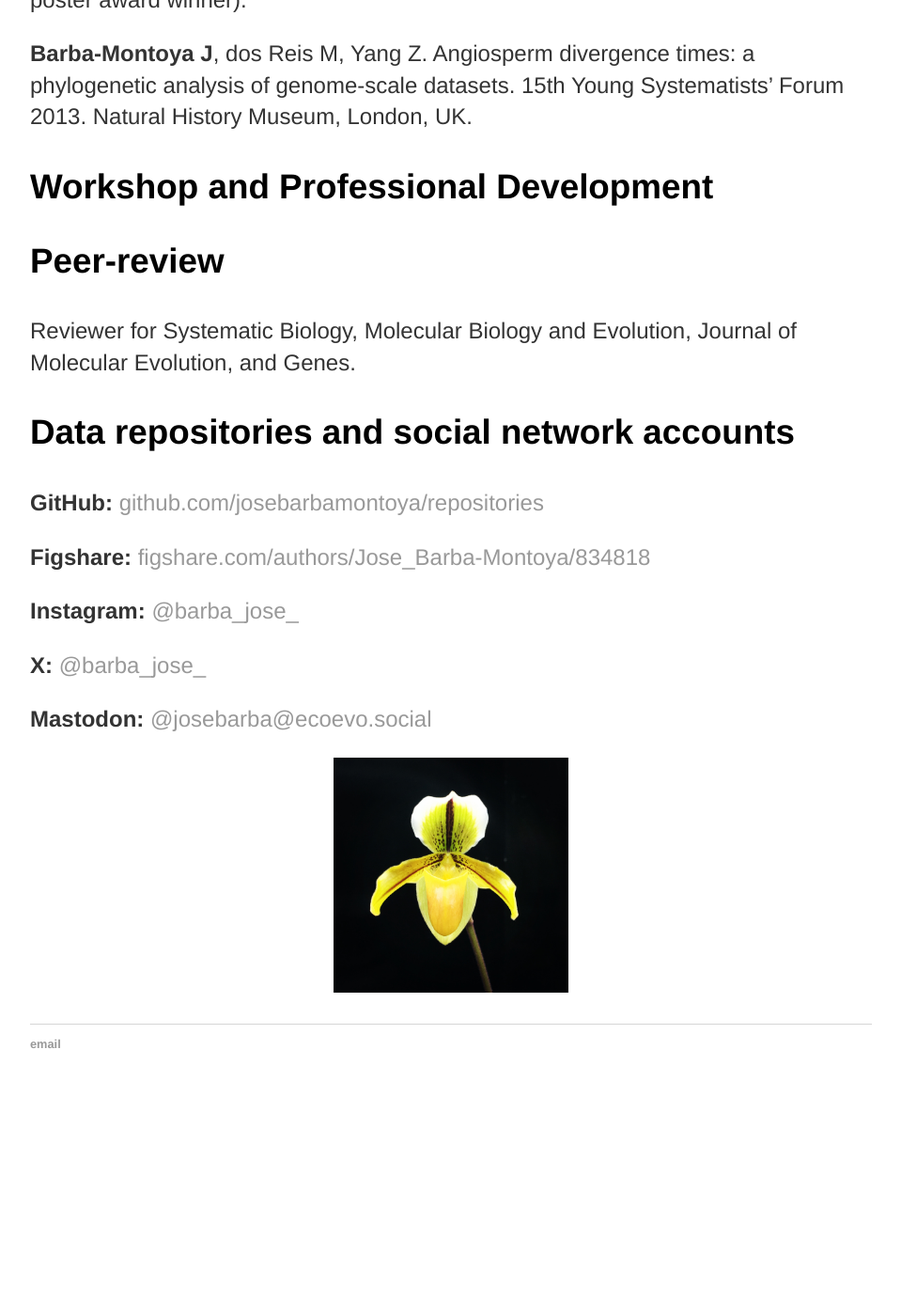
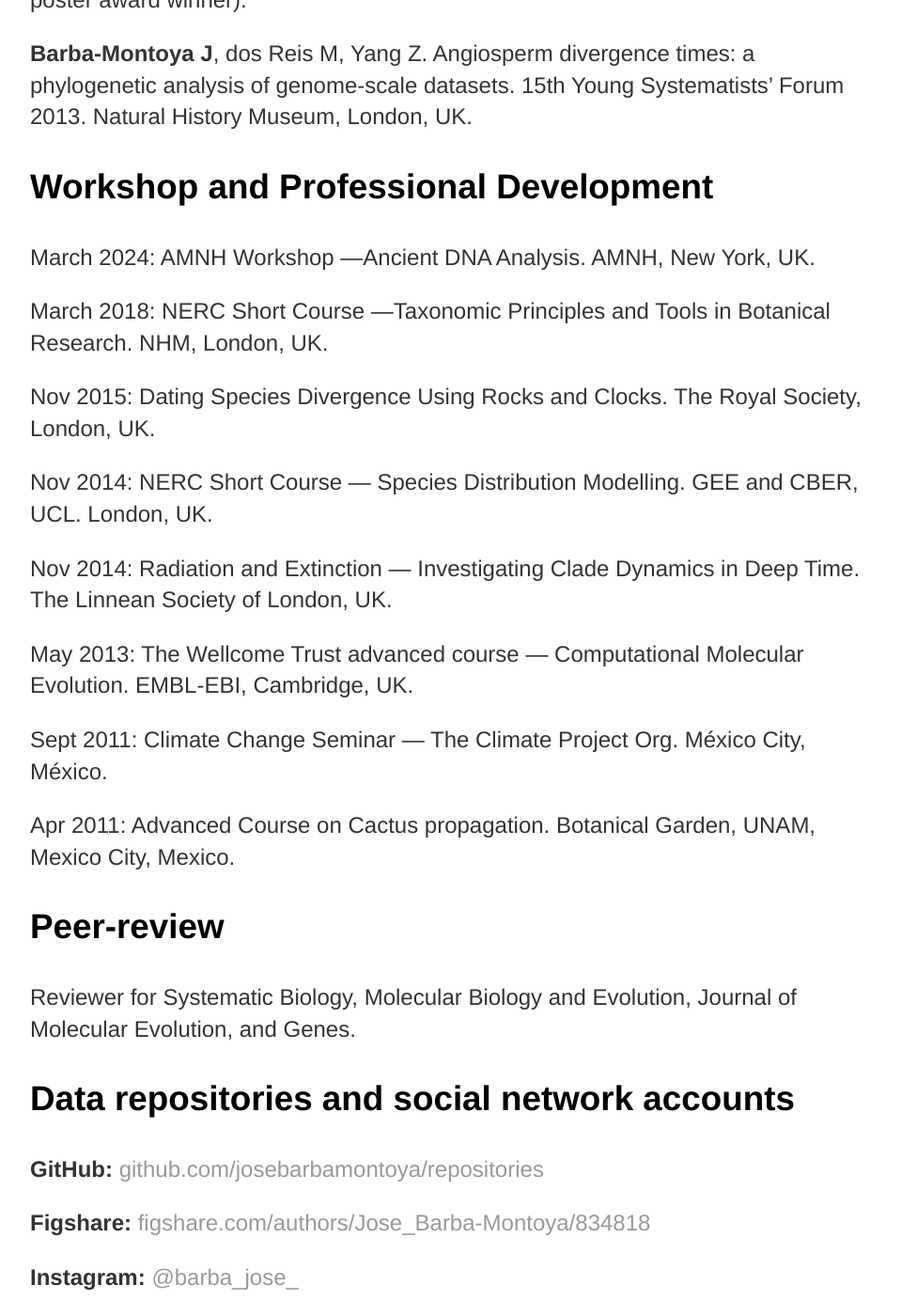
Before and after one commit to josebarbamontoya/josebarbamontoya.github.io, a Jekyll site: the page built from about/index.html, in a window 1280 px wide and 1400 px high, scrolled down 5235 px. Shown: the whole window at 94% size, without its empty margins (160-1119 px from the left). Built offline with Jekyll 4.4.1, drawn with Linux system fonts in a browser that asks for light colours; before the commit the page ends 6415 px from its top, so only the background shows below that.

Commit message:
Update index.html

```diff
--- a/about/index.html
+++ b/about/index.html
@@ -59,7 +59,14 @@ title: Jose Barba-Montoya
 		<p><b>Barba-Montoya J</b>, dos Reis M, Yang Z. Angiosperm divergence times: a phylogenetic analysis of genome-scale datasets. 15th Young Systematists’ Forum 2013. Natural History Museum, London, UK.
 
 	<h3>Workshop and Professional Development</h3>
-
+		<p>March 2024: AMNH Workshop —Ancient DNA Analysis. AMNH, New York, UK.
+		<p>March 2018: NERC Short Course —Taxonomic Principles and Tools in Botanical Research. NHM, London, UK.
+		<p>Nov 2015: Dating Species Divergence Using Rocks and Clocks. The Royal Society, London, UK.
+		<p>Nov 2014: NERC Short Course — Species Distribution Modelling. GEE and CBER, UCL. London, UK.
+		<p>Nov 2014: Radiation and Extinction — Investigating Clade Dynamics in Deep Time. The Linnean Society of London, UK.
+		<p>May 2013: The Wellcome Trust advanced course — Computational Molecular Evolution. EMBL-EBI, Cambridge, UK.
+		<p>Sept 2011: Climate Change Seminar — The Climate Project Org. México City, México.
+		<p>Apr 2011: Advanced Course on Cactus propagation. Botanical Garden, UNAM, Mexico City, Mexico.
 
 	<h3>Peer-review</h3>
 		<p>Reviewer for Systematic Biology, Molecular Biology and Evolution, Journal of Molecular Evolution, and Genes.</p>
```
